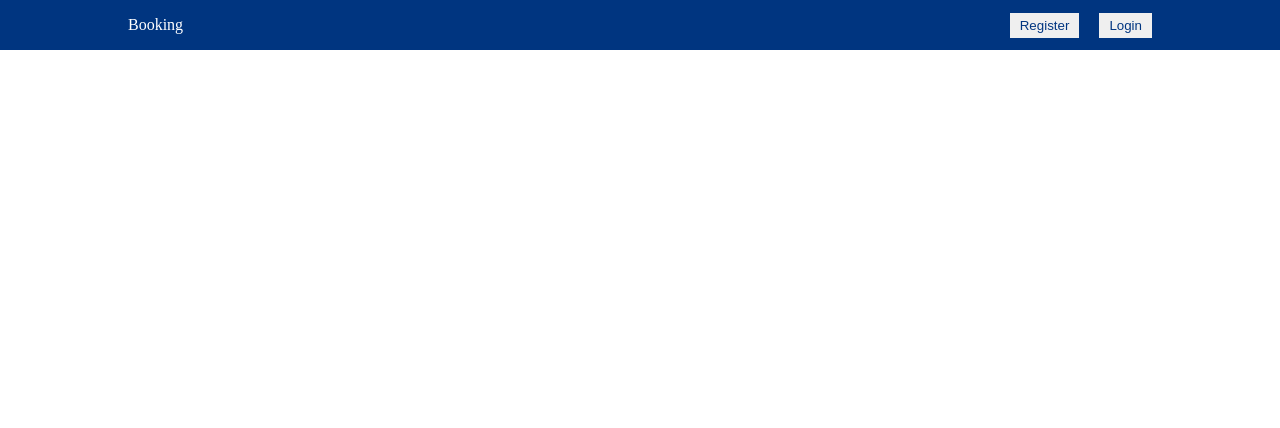
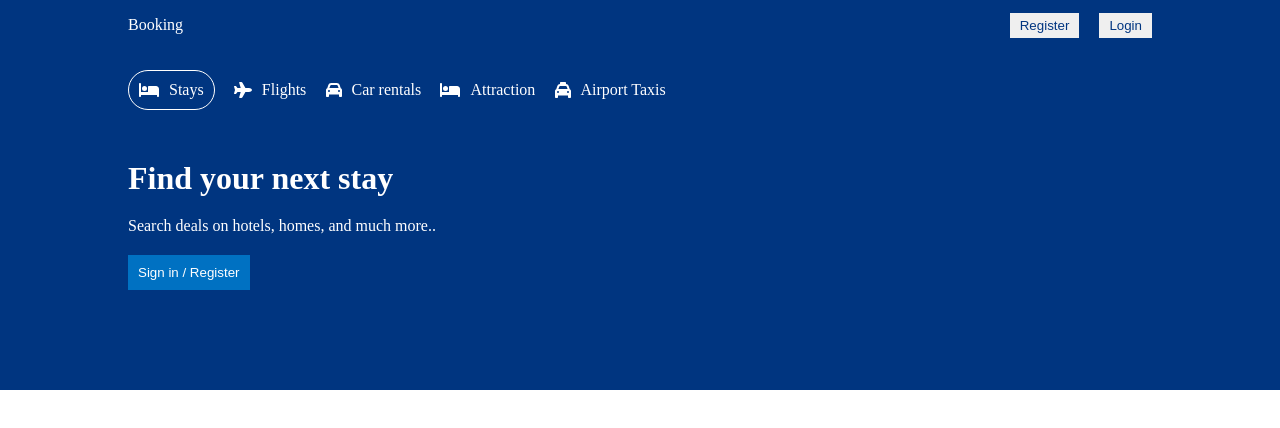
Before and after one commit to JavokhirTursunboev/booking, a React (Create React App) app: page / in a window 1280 px wide. Shown: the top 428 px of the page. Built offline with nearby package versions, Linux system fonts and the light colour scheme.

Commit message:
header is done

```diff
--- a/package.json
+++ b/package.json
@@ -3,6 +3,11 @@
   "version": "0.1.0",
   "private": true,
   "dependencies": {
+    "@fortawesome/fontawesome-svg-core": "^6.4.2",
+    "@fortawesome/free-brands-svg-icons": "^6.4.2",
+    "@fortawesome/free-regular-svg-icons": "^6.4.2",
+    "@fortawesome/free-solid-svg-icons": "^6.4.2",
+    "@fortawesome/react-fontawesome": "^0.2.0",
     "@testing-library/jest-dom": "^5.17.0",
     "@testing-library/react": "^13.4.0",
     "@testing-library/user-event": "^13.5.0",
--- /dev/null
+++ b/src/components/header/Header.jsx
@@ -0,0 +1,49 @@
+import {
+  faBed,
+  faCar,
+  faPlane,
+  faTaxi,
+} from "@fortawesome/free-solid-svg-icons";
+import { FontAwesomeIcon } from "@fortawesome/react-fontawesome";
+import React from "react";
+import "./header.css";
+function Header() {
+  return (
+    <div className="header">
+      <div className="headerContainer ">
+        {/* header List part */}
+        <div className="headerList">
+          <div className="headerListItem active">
+            <FontAwesomeIcon icon={faBed} />
+            <span>Stays</span>
+          </div>
+          <div className="headerListItem">
+            <FontAwesomeIcon icon={faPlane} />
+            <span>Flights</span>
+          </div>
+          <div className="headerListItem">
+            <FontAwesomeIcon icon={faCar} />
+            <span>Car rentals</span>
+          </div>
+          <div className="headerListItem">
+            <FontAwesomeIcon icon={faBed} />
+            <span>Attraction</span>
+          </div>
+          <div className="headerListItem">
+            <FontAwesomeIcon icon={faTaxi} />
+            <span>Airport Taxis</span>
+          </div>
+        </div>
+
+        {/* Header Title part */}
+        <h1 className="headerTitle">Find your next stay</h1>
+        <p className="headerDesc">
+          Search deals on hotels, homes, and much more..
+        </p>
+        <button className="headerBtn">Sign in / Register</button>
+      </div>
+    </div>
+  );
+}
+
+export default Header;
--- /dev/null
+++ b/src/components/header/header.css
@@ -0,0 +1,37 @@
+.header {
+  display: flex;
+  justify-content: center;
+  background-color: #003580;
+  color: white;
+}
+.headerContainer {
+  width: 100%;
+  max-width: 1024px;
+  margin: 20px 0px 100px 0px;
+}
+.headerList {
+  display: flex;
+  gap: 1.2rem;
+  margin-bottom: 50px;
+}
+.headerListItem {
+  display: flex;
+  align-items: center;
+  gap: 10px;
+}
+.headerListItem.active {
+  border: 1px solid white;
+  padding: 10px;
+  border-radius: 20px;
+}
+.headerDesc {
+  margin: 20px 0;
+}
+.headerBtn {
+  background-color: #0071c2;
+  color: white;
+  padding: 10px;
+  border: none;
+  font-weight: 500;
+  cursor: pointer;
+}
--- a/src/page/home/Home.jsx
+++ b/src/page/home/Home.jsx
@@ -1,10 +1,12 @@
 import React from "react";
+import Header from "../../components/header/Header";
 import Navbar from "../../components/navbar/Navbar";
 import "./home.css";
 function Home() {
   return (
     <div>
       <Navbar />
+      <Header />
     </div>
   );
 }
```
Also changed, not shown: 1 other file (tests, documents, lock files or other folders).
